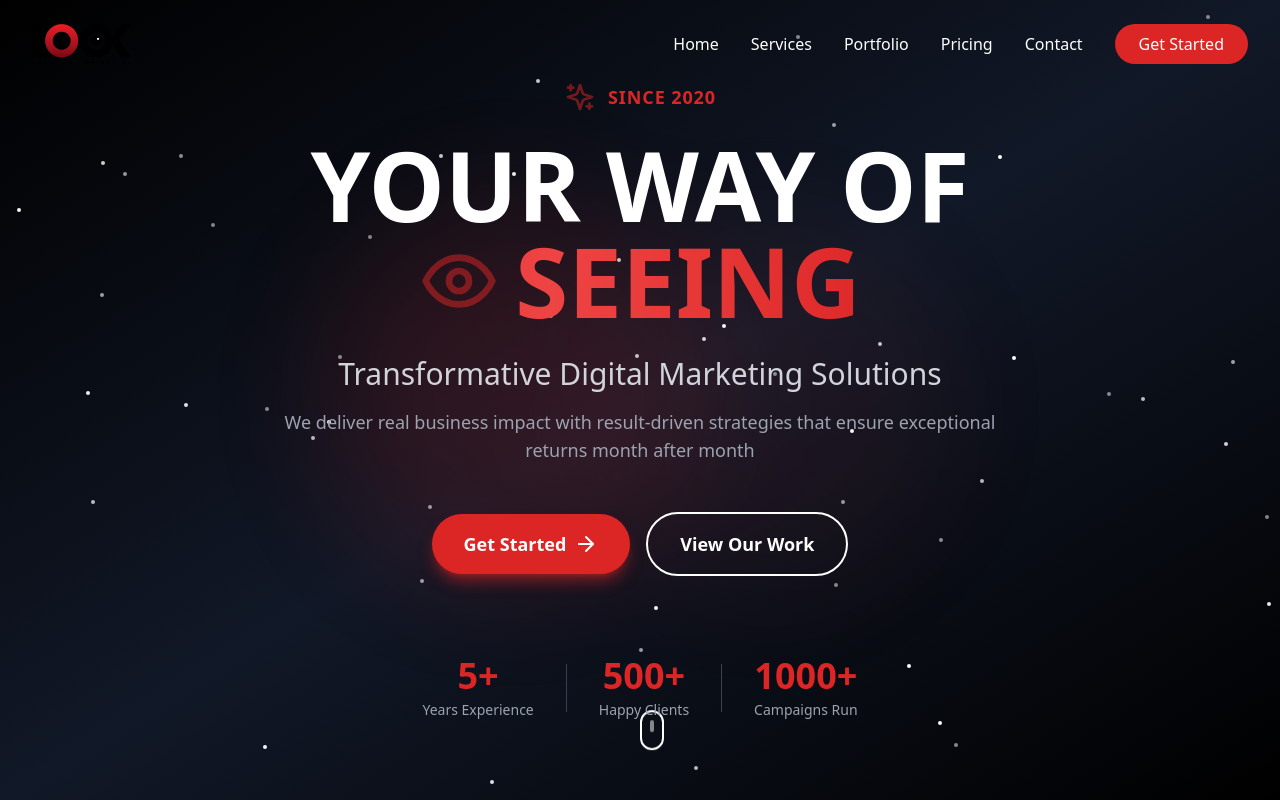
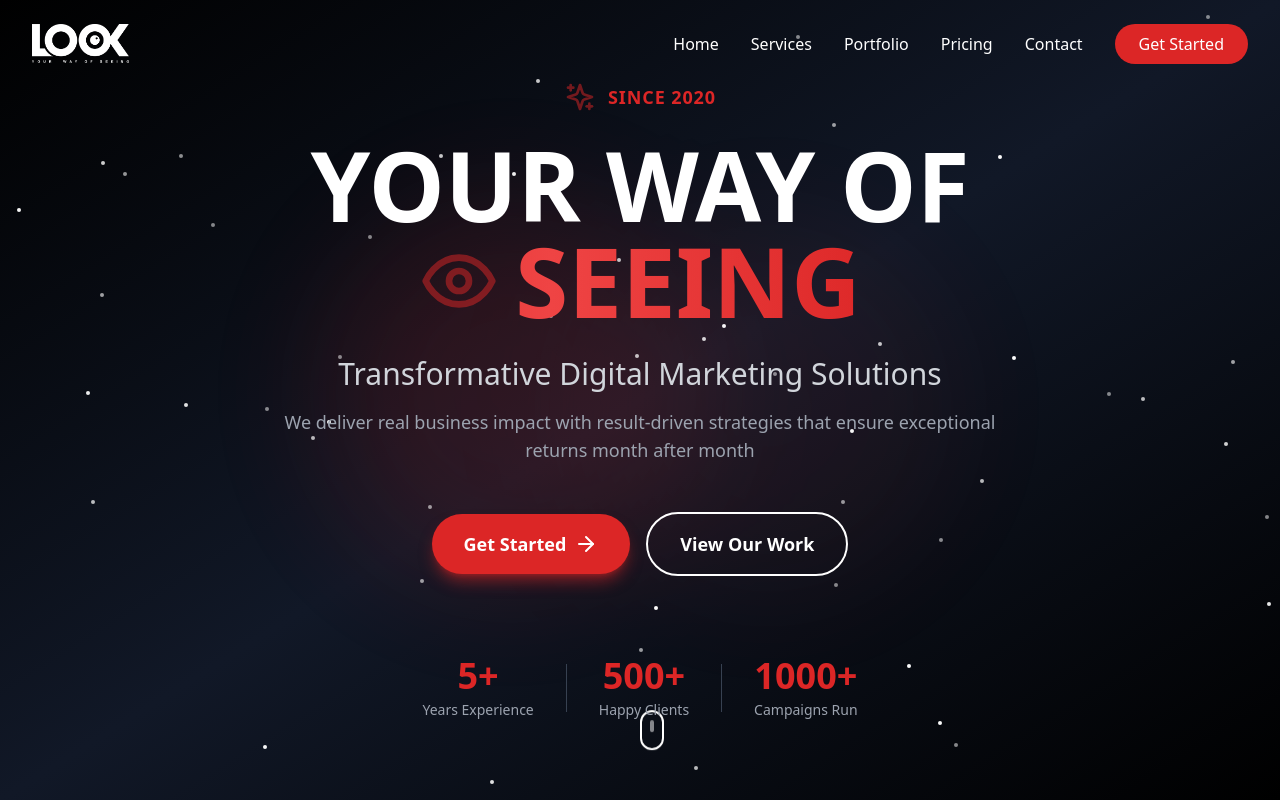
Before and after one commit to Hasithk/Looklk, a React (Vite) app: page / in a window 1280 px wide. Shown: the top 800 px of the page. Built offline with nearby package versions, Linux system fonts and the light colour scheme.

Commit message:
Update navbar logo to Look white.png

```diff
--- a/src/components/Navigation.tsx
+++ b/src/components/Navigation.tsx
@@ -33,7 +33,7 @@ export default function Navigation({ scrolled }: NavigationProps) {
       <div className="max-w-7xl mx-auto px-4 sm:px-6 lg:px-8">
         <div className="flex items-center justify-between">
           <div className="flex items-center space-x-2">
-            <img src="/look_01.png" alt="Look International" className="h-8 sm:h-10" />
+            <img src="/Look white.png" alt="Look International" className="h-8 sm:h-10" />
           </div>
 
           <div className="hidden md:flex items-center space-x-8">
```
Also changed, not shown: public/Look white.png (added).
